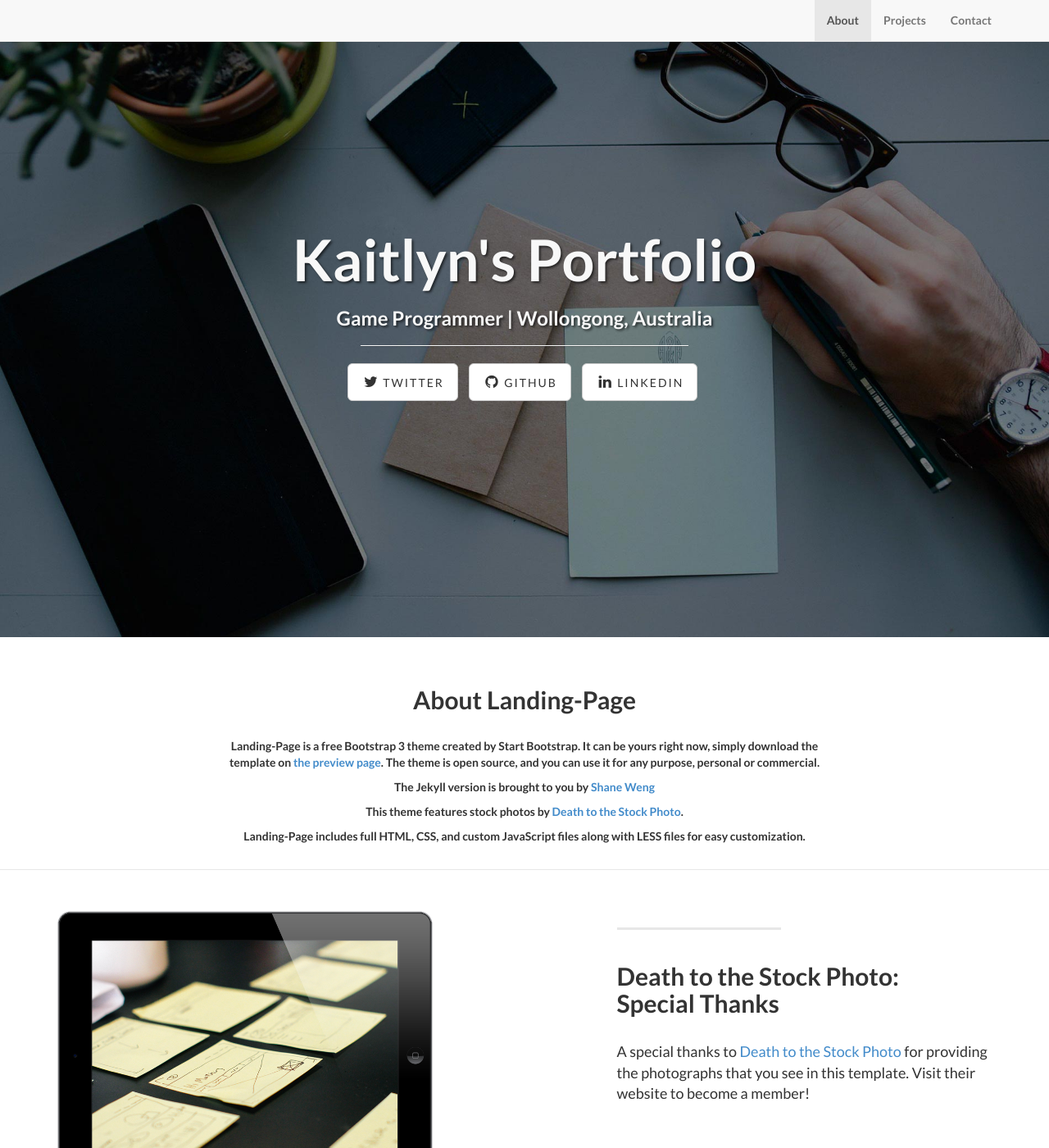
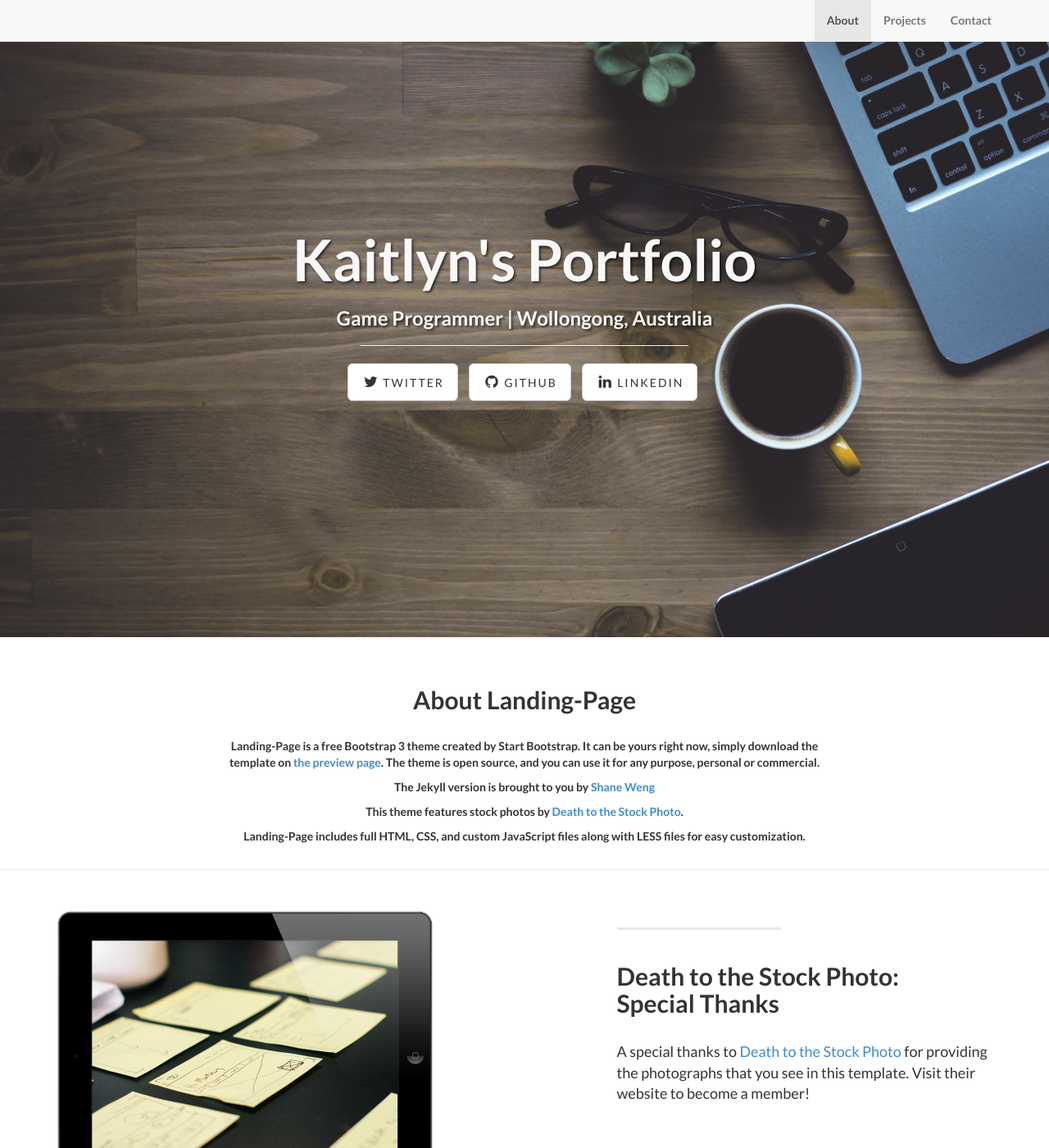
Before and after one commit to kaitlynm1/kaitlynm1.github.io, a Jekyll site: the page built from index.html, in a window 1280 px wide and 1400 px high. Shown: the whole window at 82% size. Built offline with Jekyll 4.4.1, drawn with Linux system fonts in a browser that asks for light colours.

Commit message:
Banner change

```diff
--- a/css/landing-page.css
+++ b/css/landing-page.css
@@ -31,7 +31,7 @@
     padding-bottom: 50px;
     text-align: center;
     color: #f8f8f8;
-    background: url(../img/intro-bg.jpg) no-repeat center center;
+    background: url(../img/bannerone.jpg) no-repeat center center;
     background-size: cover;
 }
 
```
